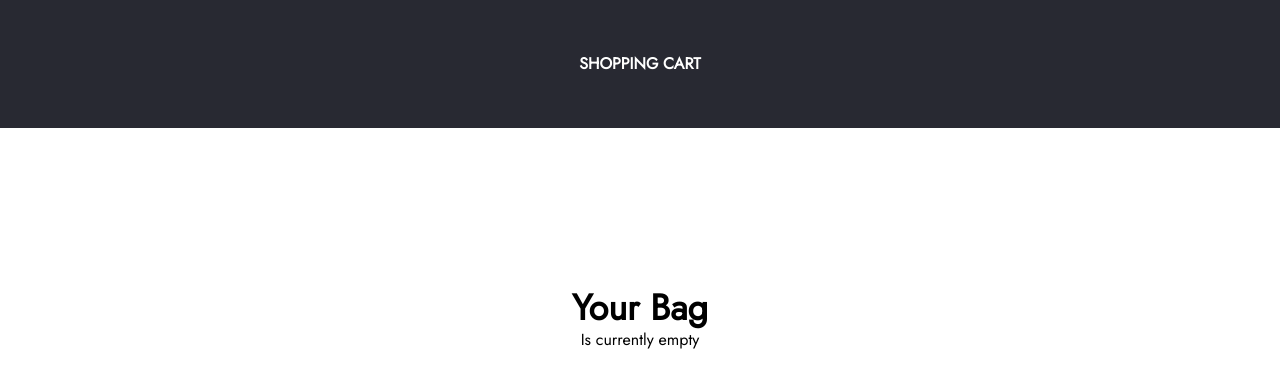
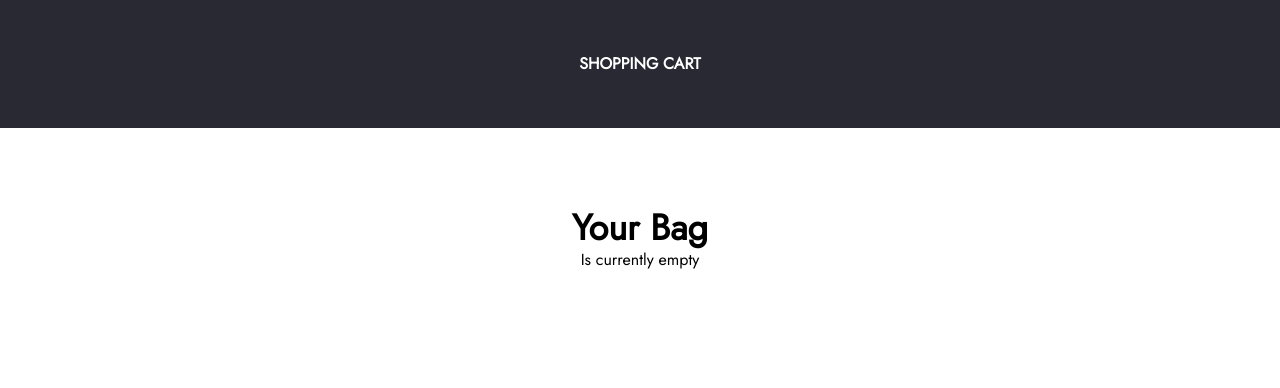
Before and after one commit to Marcos8060/Deliveroo, a React (Create React App) app: page /cart in a window 1280 px wide. Shown: the top 388 px of the page. Built offline with nearby package versions, Linux system fonts and the light colour scheme; a web font is replaced by a local one.

Commit message:
made a minor change

```diff
--- a/src/Pages/Cart.js
+++ b/src/Pages/Cart.js
@@ -22,7 +22,7 @@ const Cart = () => {
           <div className='bg-black w-12/12 h-32 flex justify-center items-center'>
             <h1 className='text-center uppercase text-white font-semibold'>Shopping Cart</h1>
             </div>
-          <section className='text-center my-40'>
+          <section className='text-center my-20'>
             <h1 className='text-4xl font-semibold'>Your Bag</h1>
             <p>Is currently empty</p>
           </section>
```
